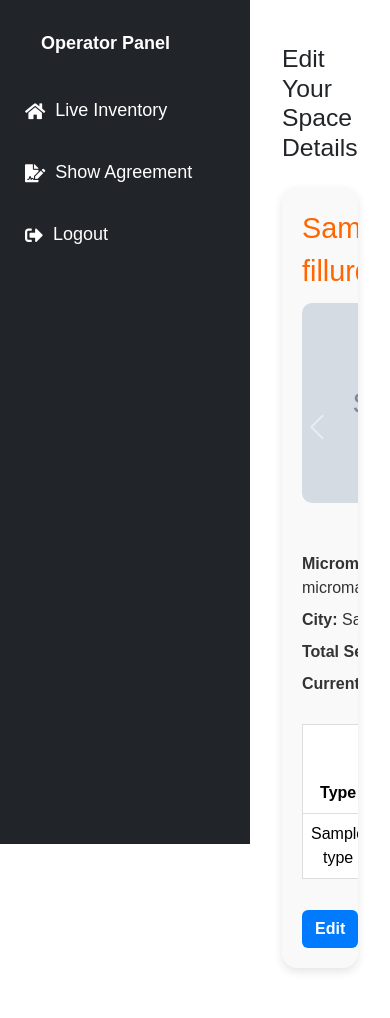
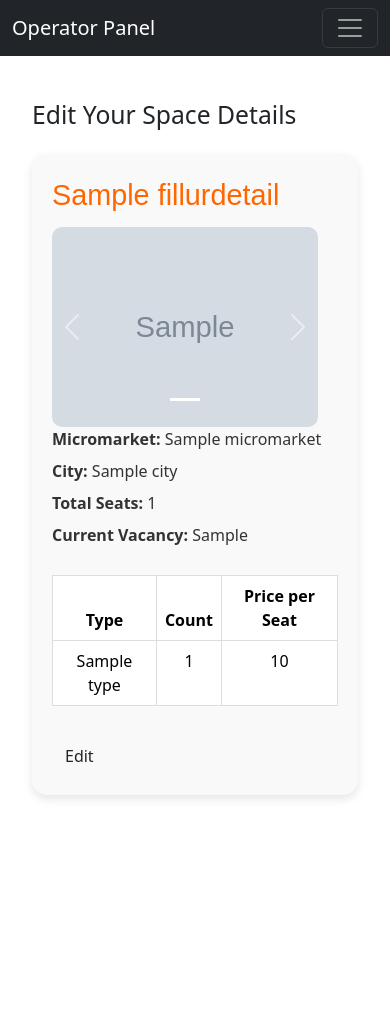
Before and after one commit to propques33/FindUrSpace, a Flask app: page /operators/inventory in a window 390 px wide. After the commit the page ends 799 px from the top, so only its background shows below. Run offline with Flask 3, Linux system fonts and the light colour scheme; the visitor is signed in with stand-in values (Sample User, id 1); grey boxes marked "Sample" are stand-in pictures; a database or web service that is not in the repository returns one stand-in record (values such as "Sample title").

Commit message:
operator responsive

```diff
--- a/main.py
+++ b/main.py
@@ -41,4 +41,4 @@
 
     # Use the PORT environment variable if available, default to 5000
     port = int(os.environ.get('PORT', 5000))
-    app.run(host='0.0.0.0', port=port, debug=False)
+    app.run(host='0.0.0.0', port=port, debug=True)
--- a/operators/templates/operators_navigation.html
+++ b/operators/templates/operators_navigation.html
@@ -1,5 +1,40 @@
-<!-- Sidebar Navigation -->
-<div id="sidebar" class="bg-dark sidebar">
+<!-- Include Bootstrap CSS -->
+<link href="https://cdn.jsdelivr.net/npm/bootstrap@5.3.0-alpha1/dist/css/bootstrap.min.css" rel="stylesheet">
+
+<!-- Navbar for small screens (Dropdown Menu) -->
+<nav class="navbar navbar-expand-lg navbar-dark bg-dark fixed-top d-md-none">
+    <div class="container-fluid">
+        <a class="navbar-brand" href="#">Operator Panel</a>
+        <button class="navbar-toggler" type="button" data-bs-toggle="collapse" data-bs-target="#navbarNavDropdown" aria-controls="navbarNavDropdown" aria-expanded="false" aria-label="Toggle navigation">
+            <span class="navbar-toggler-icon"></span>
+        </button>
+        <div class="collapse navbar-collapse" id="navbarNavDropdown">
+            <ul class="navbar-nav">
+                <li class="nav-item">
+                    <a href="{{ url_for('operators.inventory') }}" class="nav-link">
+                        <i class="fas fa-home"></i>
+                        <span class="nav-text">Live Inventory</span>
+                    </a>
+                </li>
+                <li class="nav-item">
+                    <a href="{{ url_for('operators.show_agreement') }}" class="nav-link">
+                        <i class="fas fa-file-signature"></i>
+                        <span class="nav-text">Show Agreement</span>
+                    </a>
+                </li>
+                <li class="nav-item">
+                    <a href="{{ url_for('operators.operators_logout') }}" class="nav-link">
+                        <i class="fas fa-sign-out-alt"></i>
+                        <span class="nav-text">Logout</span>
+                    </a>
+                </li>
+            </ul>
+        </div>
+    </div>
+</nav>
+
+<!-- Sidebar for medium and larger screens -->
+<div id="sidebar" class="bg-dark sidebar d-none d-md-block">
     <div class="d-flex justify-content-between align-items-center px-3">
         <a href="#" class="sidebar-title">Operator Panel</a>
     </div>
@@ -25,12 +60,13 @@
     </ul>
 </div>
 
-<!-- Bootstrap 5.3 JS and dependencies -->
-<script src="https://cdn.jsdelivr.net/npm/@popperjs/core@2.11.6/dist/umd/popper.min.js"></script>
+<!-- Bootstrap JS and dependencies -->
 <script src="https://cdn.jsdelivr.net/npm/bootstrap@5.3.0-alpha1/dist/js/bootstrap.bundle.min.js"></script>
-<link rel="stylesheet" href="https://cdnjs.cloudflare.com/ajax/libs/font-awesome/5.15.3/css/all.min.css"> <!-- Font Awesome -->
 
-<!-- Sidebar Styles (To be consistent across all pages) -->
+<!-- Font Awesome Icons -->
+<link rel="stylesheet" href="https://cdnjs.cloudflare.com/ajax/libs/font-awesome/5.15.3/css/all.min.css">
+
+<!-- Sidebar and Navbar Styles -->
 <style>
     /* Sidebar styling */
     .sidebar {
@@ -54,17 +90,17 @@
     }
 
     .sidebar a {
-        padding: 10px 25px;  /* Adjust padding for consistency */
+        padding: 10px 25px;
         text-decoration: none;
         font-size: 18px;
         color: white;
         display: flex;
-        align-items: center;  /* Ensures icon and text are aligned properly */
+        align-items: center;
         transition: 0.3s;
     }
 
     .sidebar a i {
-        margin-right: 10px;  /* Consistent space between icon and text */
+        margin-right: 10px;
         font-size: 18px;
     }
 
@@ -79,10 +115,28 @@
         color: white;
     }
 
-    /* Content section adjustment based on the sidebar */
+    /* Page content adjustment */
     #page-content-wrapper {
-        margin-left: 250px;
         padding: 20px;
         transition: margin-left 0.5s;
+        margin-top: 56px; /* Adjusts content below the navbar */
+    }
+
+    /* Adjust margin for larger screens */
+    @media (min-width: 768px) {
+        #page-content-wrapper {
+            margin-left: 250px;
+        }
+    }
+
+    /* Ensure navbar links align properly */
+    .navbar-nav .nav-link {
+        color: white;
+        font-size: 18px;
+        padding: 8px 15px;
+    }
+
+    .navbar-nav .nav-link:hover {
+        background-color: #575757;
     }
 </style>
```
